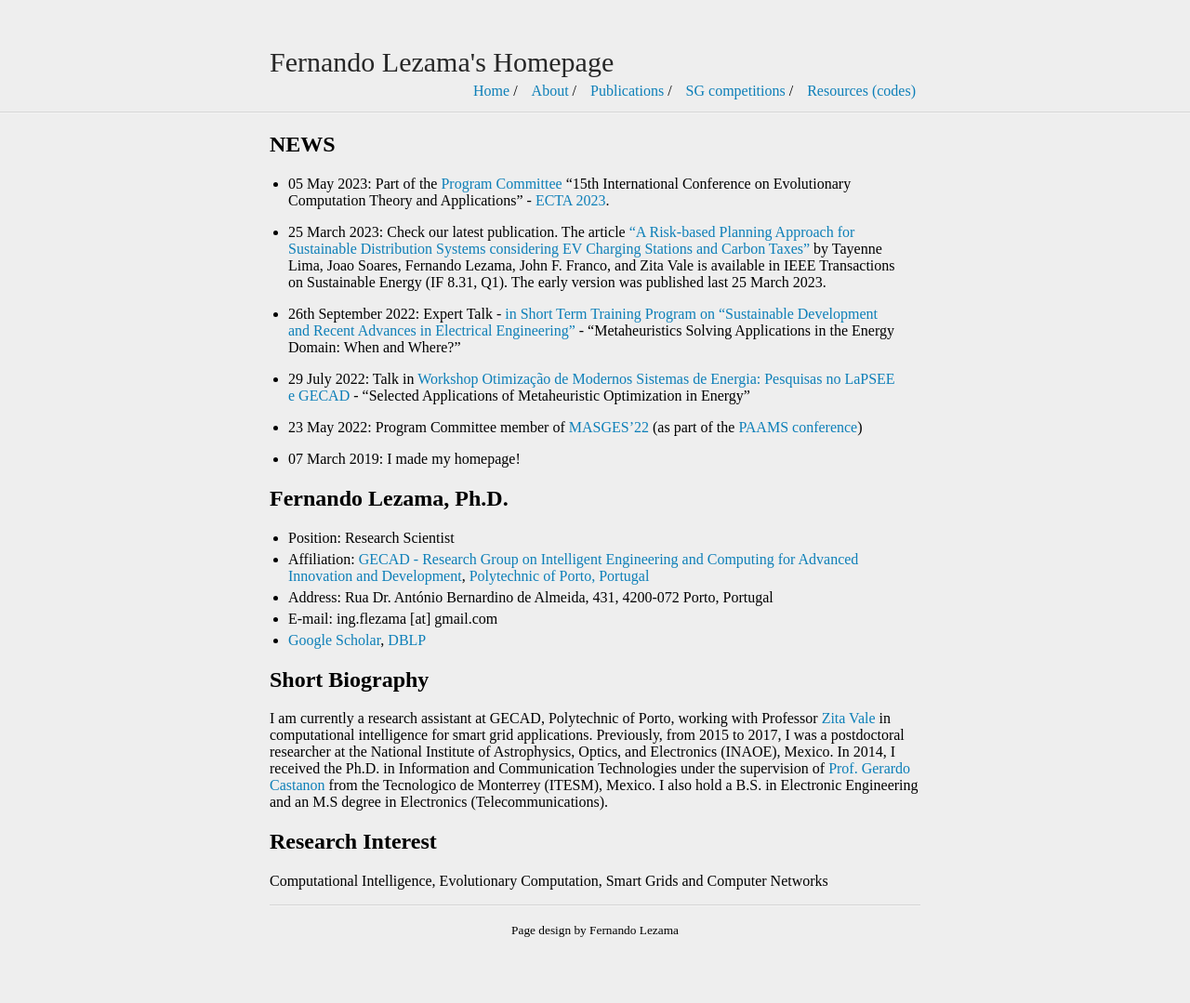
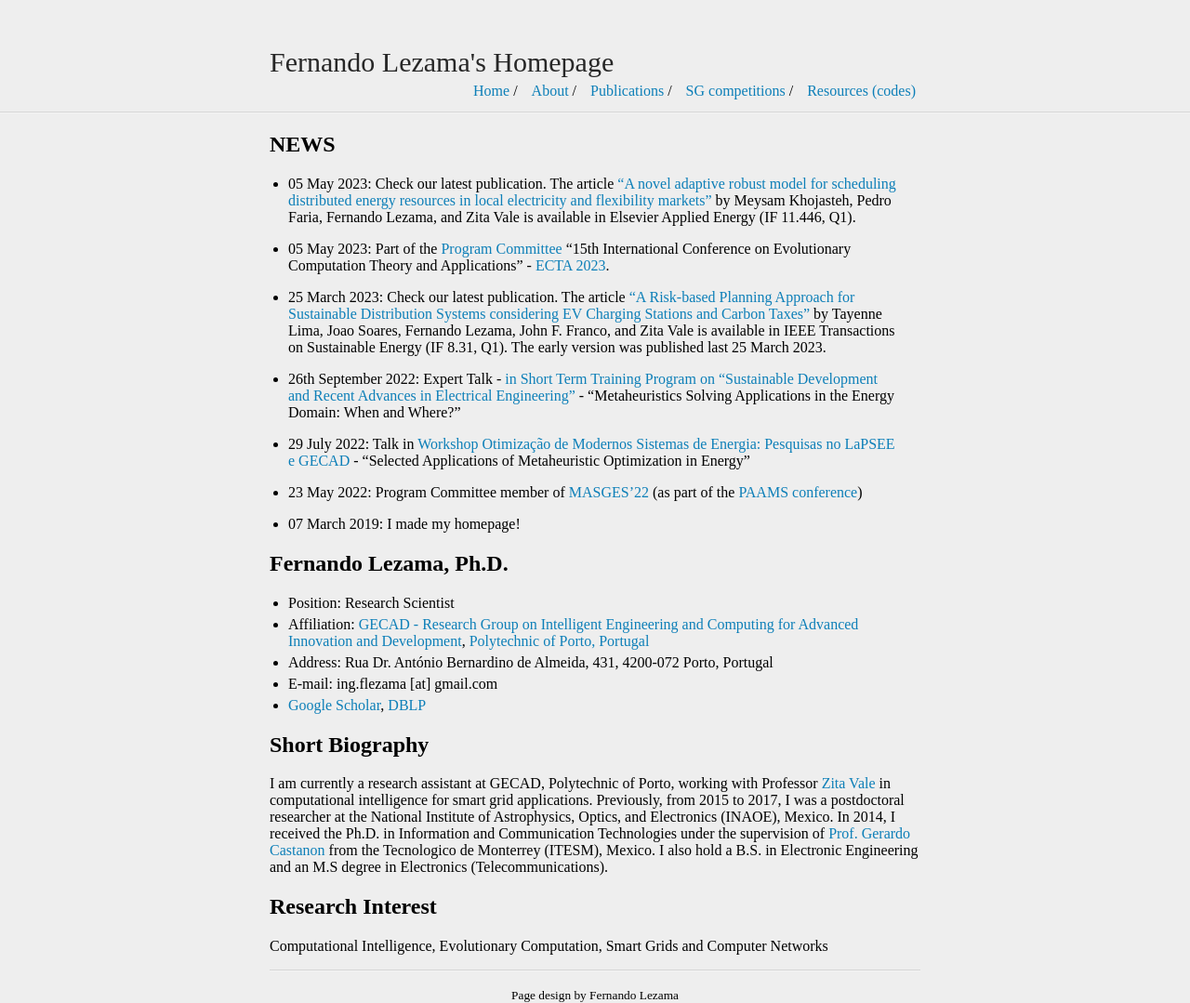
Before and after one commit to fernandolezama/fernandolezama.github.io, a Jekyll site: the page built from index.md, in a window 1280 px wide. Shown: the whole page at 93% size. Built offline with Jekyll 4.4.1, drawn with Linux system fonts in a browser that asks for light colours; before the commit the page ends 1009 px from its top, so only the background shows below that.

Commit message:
Update index.md

```diff
--- a/index.md
+++ b/index.md
@@ -5,6 +5,8 @@ title: Fernando Lezama's Homepage
 
 
 ## NEWS
+* 05 May 2023: Check our latest publication. The article [“A novel adaptive robust model for scheduling distributed energy resources in local electricity and flexibility markets”](https://www.sciencedirect.com/science/article/pii/S0306261923005081) by Meysam Khojasteh, Pedro Faria, Fernando Lezama, and Zita Vale is available in Elsevier Applied Energy (IF 11.446, Q1).
+
 * 05 May 2023:  Part of the [Program Committee](https://ecta.scitevents.org/ProgramCommittee.aspx) “15th International Conference on Evolutionary Computation Theory and Applications” - [ECTA 2023](https://ecta.scitevents.org).
 
 * 25 March 2023: Check our latest publication. The article [“A Risk-based Planning Approach for Sustainable Distribution Systems considering EV Charging Stations and Carbon Taxes”](https://ieeexplore.ieee.org/abstract/document/10081007) by Tayenne Lima, Joao Soares, Fernando Lezama, John F. Franco, and Zita Vale is available in IEEE Transactions on Sustainable Energy (IF 8.31, Q1). The early version was published last 25 March 2023.
```
